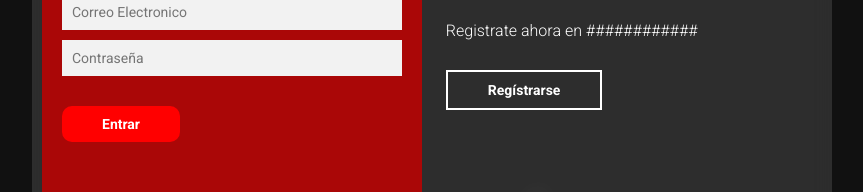
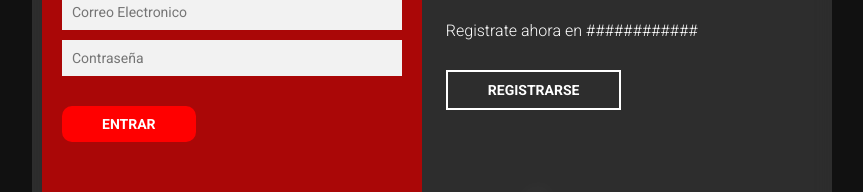
Before and after one commit to MargaLop/youtubeDowloader, a website: page login/index.html in a window 1280 px wide. Shown: the part 269-461 px from the top of the page, without its empty margins (208-1071 px from the left). Drawn offline with Linux system fonts and the light colour scheme.

Commit message:
cambio de letras

```diff
--- a/login/index.html
+++ b/login/index.html
@@ -19,12 +19,12 @@
                 <div class="caja__trasera-login">
                     <h3>¿Ya tienes una cuenta?</h3>
                     <p>Inicia sesión en ############</p>
-                    <button id="btn__iniciar-sesion">Iniciar Sesión</button>
+                    <button id="btn__iniciar-sesion">INICIAR SESIÓN</button>
                 </div>
                 <div class="caja__trasera-register">
                     <h3>¿Aún no tienes una cuenta?</h3>
                     <p>Registrate ahora en ############</p>
-                    <button id="btn__registrarse">Regístrarse</button>
+                    <button id="btn__registrarse">REGISTRARSE</button>
                 </div>
             </div>
             <div class="contenedor__login-register">
@@ -34,19 +34,19 @@
                     <input type="text" placeholder="Correo Electronico">
                     <input type="password" placeholder="Contraseña">
 
-                    <button>Entrar</button>
+                    <button>ENTRAR</button>
                 </form>
 
                 <!--Register-->
                 <form action="" class="formulario__register">
-                    <h2>Regístrarse</h2>
+                    <h2>Registrarse</h2>
                     <input type="text" placeholder="Nombre">
                     <input type="text" placeholder="Apellidos">
                     <input type="text" placeholder="Correo Electronico">
                     <input type="date" placeholder="Fecha de nacimiento">
                     <input type="text" placeholder="Usuario">
                     <input type="password" placeholder="Contraseña">
-                    <button>Regístrarse</button>
+                    <button>REGISTRARSE</button>
                 </form>
             </div>
         </div>
```
